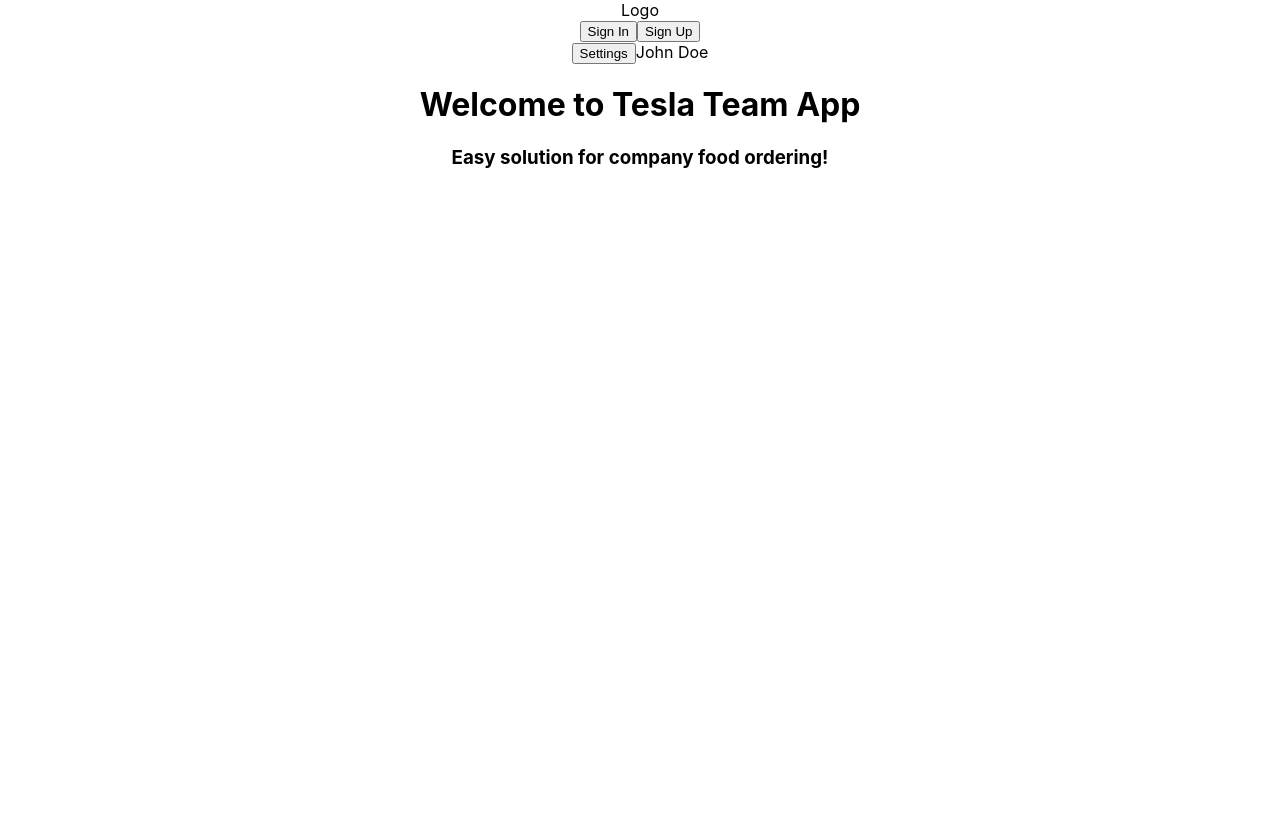
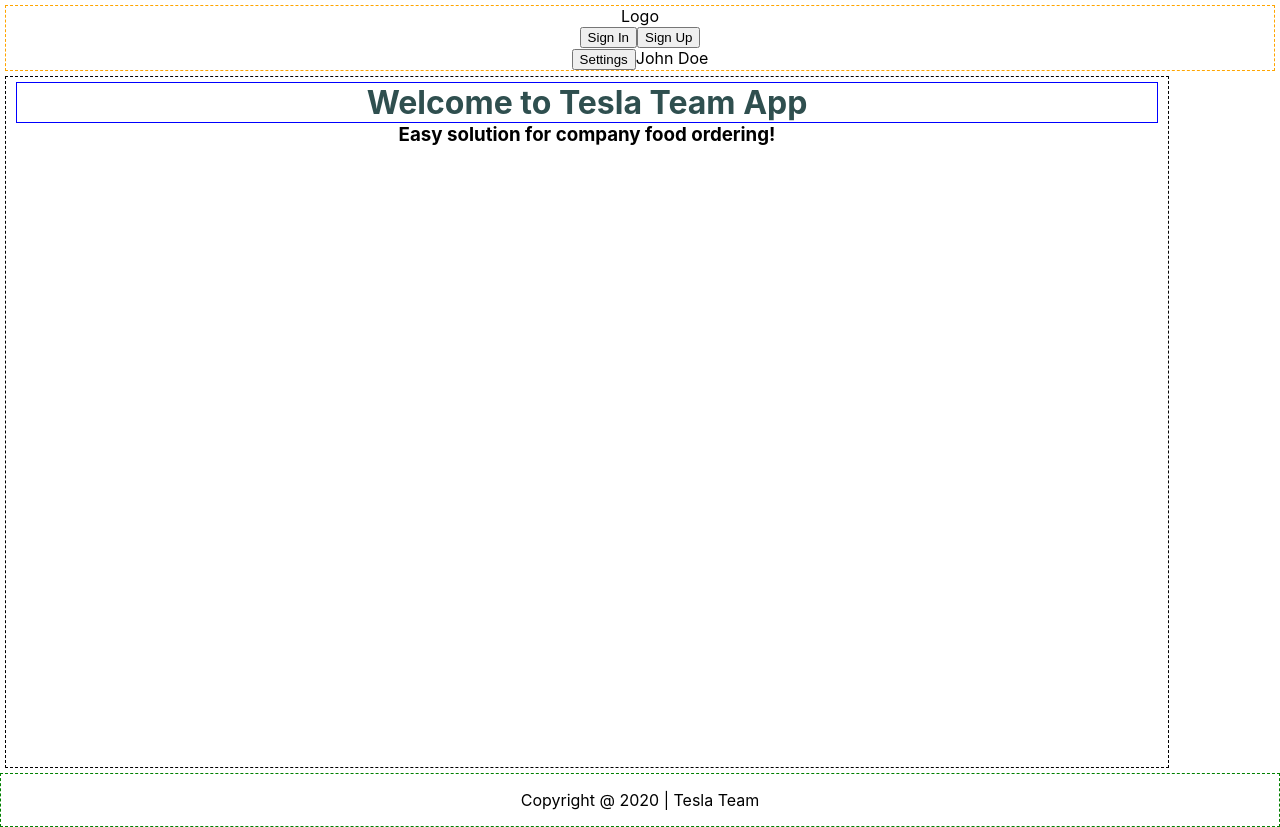
Before and after one commit to nebojsa91markovic/hungryHerceg, a React (Create React App) app: page / in a window 1280 px wide. Before the commit the page ends 800 px from the top, so only its background shows below. Built offline with nearby package versions, Linux system fonts and the light colour scheme.

Commit message:
css initial look

```diff
--- a/src/App.js
+++ b/src/App.js
@@ -2,12 +2,14 @@ import React from "react";
 import './App.css';
 import NavBar from './Components/NavBar/NavBar';
 import WelcomePage from "./Components/WelcomePage/WelcomePage";
+import Footer from "./Components/Footer/Footer";
 
 function App() {
   return (
     <div className="App">
       <NavBar/>
       <WelcomePage />
+      <Footer />
     </div>
   );
 }
--- a/src/Components/Footer/Footer.js
+++ b/src/Components/Footer/Footer.js
@@ -1,8 +1,9 @@
 import React from 'react';
+import './style.css'
 
 const Footer = () => {
     return ( <div className="footer">
-        Copyright @ 2020 | Tesla Team
+        <p>Copyright @ 2020 | Tesla Team</p>
     </div> );
 }
 
--- a/src/Components/Footer/style.css
+++ b/src/Components/Footer/style.css
@@ -0,0 +1,3 @@
+.footer {
+    border: 1px dashed green;
+}
--- a/src/Components/NavBar/NavBar.js
+++ b/src/Components/NavBar/NavBar.js
@@ -1,4 +1,5 @@
 import React from 'react';
+import './style.css';
 
 const NavBar = () => {
     return ( <div className="navBar">
--- a/src/Components/NavBar/style.css
+++ b/src/Components/NavBar/style.css
@@ -0,0 +1,4 @@
+.navBar {
+    border: 1px dashed orange;
+    margin: 5px 5px;
+}
--- a/src/Components/WelcomePage/WelcomePage.js
+++ b/src/Components/WelcomePage/WelcomePage.js
@@ -1,4 +1,5 @@
 import React from 'react';
+import './style.css';
 
 const WelcomePage = () => {
     return ( <div className="welcome-wrapper">
--- a/src/Components/WelcomePage/style.css
+++ b/src/Components/WelcomePage/style.css
@@ -0,0 +1,15 @@
+.welcome-wrapper {
+    border: 1px dashed black;
+    width: 90%;
+    height: 85vh;
+    margin: 5px 5px;
+    padding: 5px 5px;
+}
+h1 {
+    border: 1px solid blue;
+    color: darkslategrey;
+    margin: 0 5px;
+}
+h3 {
+    margin: 0 5px;
+}
```
